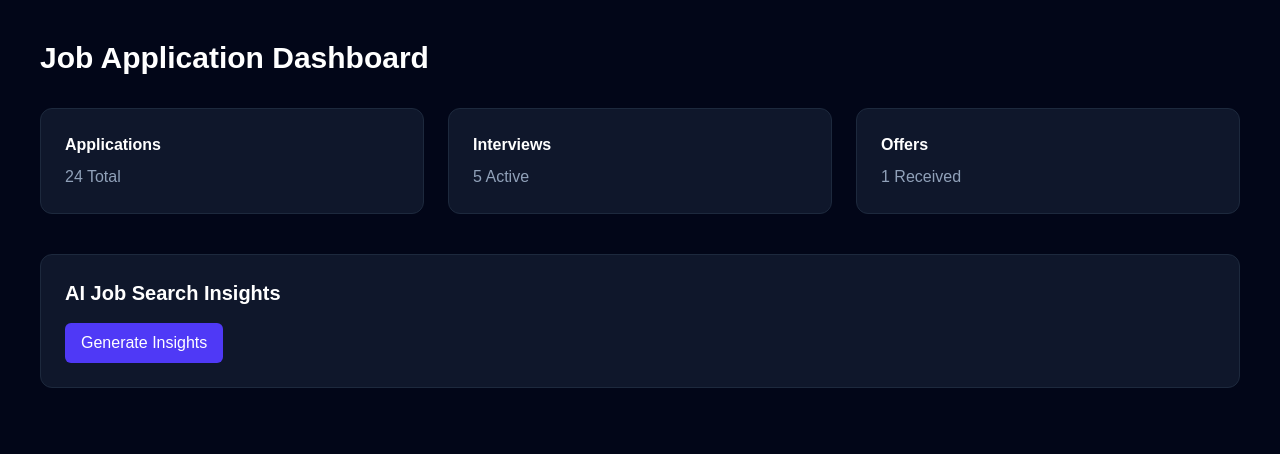
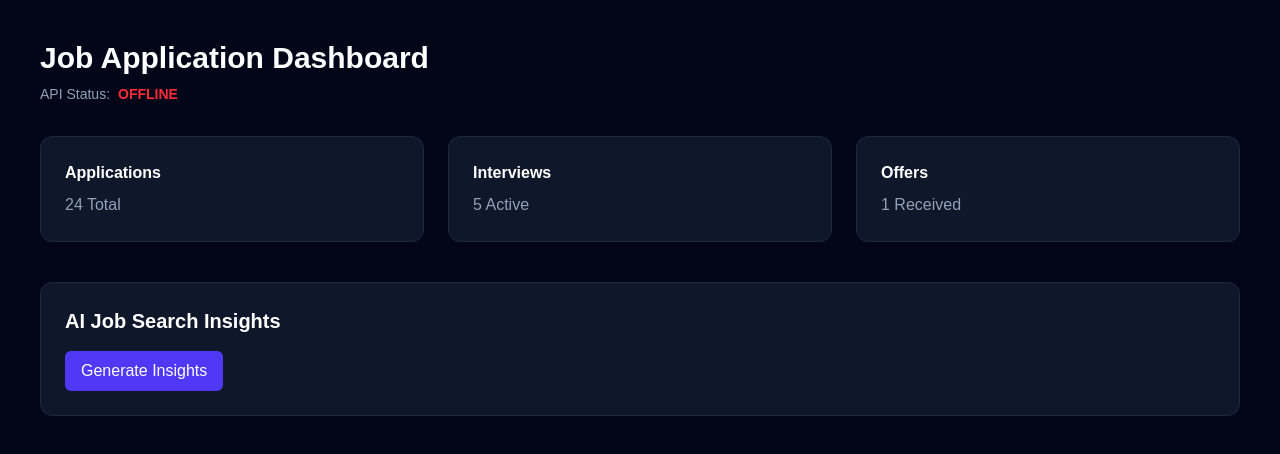
Before and after one commit to SimbaChasumba1/ai-application-tracker, a Next.js app in the folder frontend/: page /dashboard in a window 1280 px wide. Shown: the top 454 px of the page. Built offline with nearby package versions, Linux system fonts and the light colour scheme; no server answers.

Commit message:
add backend health check endpoint and display live API status indicator on dashboard for production-style service monitoring

```diff
--- a/frontend/app/dashboard/page.tsx
+++ b/frontend/app/dashboard/page.tsx
@@ -1,59 +1,56 @@
+"use client";
+
+import { useEffect, useState } from "react";
 import AIInsights from "../dashboard/components/AIInsights";
 
+export default function Dashboard() {
+  const [apiStatus, setApiStatus] = useState<"online" | "offline">("offline");
 
-
-export default function Dashboard() {
+  useEffect(() => {
+    fetch("http://localhost:5000/health")
+      .then((res) => res.json())
+      .then(() => setApiStatus("online"))
+      .catch(() => setApiStatus("offline"));
+  }, []);
 
   return (
+    <div className="min-h-screen bg-slate-950 text-white p-10">
+      <h1 className="text-3xl font-bold mb-2">Job Application Dashboard</h1>
 
-    <div className="min-h-screen bg-slate-950 text-white p-10">
+      {/* API Status */}
+      <div className="flex items-center gap-2 text-sm mb-8">
+        <span className="text-slate-400">API Status:</span>
+        <span
+          className={`font-semibold ${
+            apiStatus === "online" ? "text-green-500" : "text-red-500"
+          }`}
+        >
+          {apiStatus.toUpperCase()}
+        </span>
+      </div>
 
-      <h1 className="text-3xl font-bold mb-8">Job Application Dashboard</h1>
-
-
-
+      {/* Stats */}
       <div className="grid grid-cols-1 lg:grid-cols-3 gap-6">
+        <div className="bg-slate-900 p-6 rounded-xl border border-slate-800">
+          <h2 className="font-semibold mb-2">Applications</h2>
+          <p className="text-slate-400">24 Total</p>
+        </div>
 
         <div className="bg-slate-900 p-6 rounded-xl border border-slate-800">
-
-          <h2 className="font-semibold mb-2">Applications</h2>
-
-          <p className="text-slate-400">24 Total</p>
-
+          <h2 className="font-semibold mb-2">Interviews</h2>
+          <p className="text-slate-400">5 Active</p>
         </div>
 
-
-
         <div className="bg-slate-900 p-6 rounded-xl border border-slate-800">
-
-          <h2 className="font-semibold mb-2">Interviews</h2>
-
-          <p className="text-slate-400">5 Active</p>
-
+          <h2 className="font-semibold mb-2">Offers</h2>
+          <p className="text-slate-400">1 Received</p>
         </div>
-
-
-
-        <div className="bg-slate-900 p-6 rounded-xl border border-slate-800">
-
-          <h2 className="font-semibold mb-2">Offers</h2>
-
-          <p className="text-slate-400">1 Received</p>
-
-        </div>
-
       </div>
 
-
-
+      {/* AI Insights */}
       <div className="mt-10">
-
         <AIInsights />
-
       </div>
-
     </div>
-
   );
-
 }
```
Also changed, not shown: 2 other files (tests, documents, lock files or other folders).
